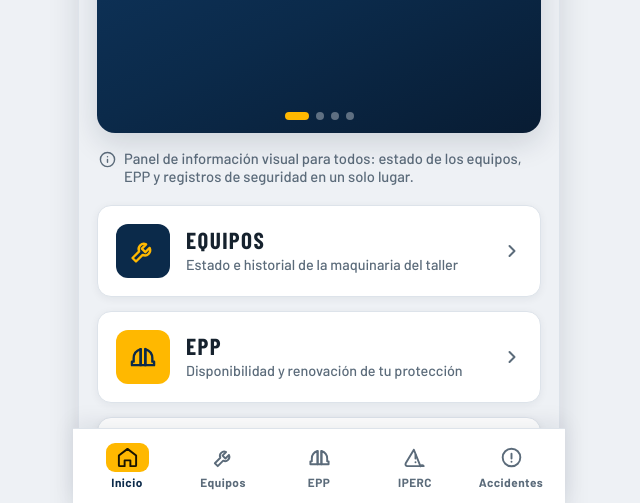
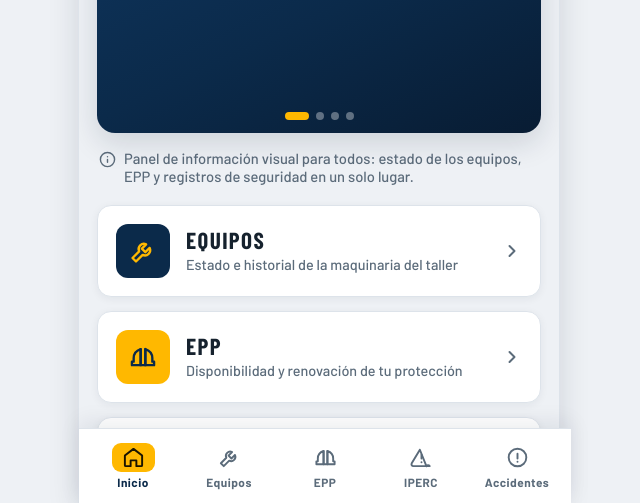
Before and after one commit to leoncioanco1-debug/REPORTEFLASH, a plain HTML site: page index.html in a window 1280 px wide. Both pictures are taken after typing "Sample", "Sample123" into the empty fields and a click on the button "Ingresar". Shown: the part 297-800 px from the top of the page, without its empty margins (321-961 px from the left). Drawn offline with nearby package versions, Linux system fonts and the light colour scheme.

Commit message:
Update index.html

```diff
--- a/index.html
+++ b/index.html
@@ -69,6 +69,8 @@
     max-width:480px;
     margin:0 auto;
     min-height:100dvh;
+    height:100vh;
+    height:100dvh;
     background:var(--bg);
     position:relative;
     display:flex;
@@ -78,9 +80,10 @@
     .phone{ box-shadow:0 0 0 1px var(--line), var(--shadow); }
   }
 
-  .screen{ display:none; flex-direction:column; flex:1; }
+  .screen{ display:none; flex-direction:column; flex:1; min-height:0; }
   .screen.active{ display:flex; }
-  .scroll{ flex:1; overflow-y:auto; padding:20px 18px 110px; }
+  #app-shell{ min-height:0; }
+  .scroll{ flex:1; min-height:0; overflow-y:auto; padding:20px 18px 44px; }
   #screen-login .scroll{ padding-bottom:32px; }
 
   /* ---------- Franja de seguridad ---------- */
@@ -768,8 +771,7 @@
   /* ---------- Barra inferior ---------- */
   .tabbar{
     display:none;
-    position:fixed; bottom:0; left:50%; transform:translateX(-50%);
-    width:min(480px,100%);
+    flex:none; width:100%;
     background:var(--surface);
     border-top:1px solid var(--line);
     padding:8px 6px calc(8px + env(safe-area-inset-bottom));
@@ -1450,9 +1452,7 @@
         </div>
       </div>
     </section>
-  </div>
-
-  <!-- Barra inferior -->
+  <!-- Barra inferior: último bloque de la columna; ocupa su propio espacio y nunca tapa el contenido -->
   <nav class="tabbar" id="tabbar" aria-label="Navegación principal">
     <button type="button" class="tab" data-go="inicio">
       <span class="tab-ic"><svg viewBox="0 0 24 24" fill="none" stroke="currentColor" stroke-width="2" stroke-linecap="round" stroke-linejoin="round"><path d="m3 10 9-7 9 7v10a1 1 0 0 1-1 1h-5v-6h-6v6H4a1 1 0 0 1-1-1Z"/></svg></span>
@@ -1475,6 +1475,7 @@
       Accidentes
     </button>
   </nav>
+  </div>
 
   <!-- Modal · Matriz de evaluación -->
   <div class="modal-overlay" id="matriz-modal" hidden>
```
